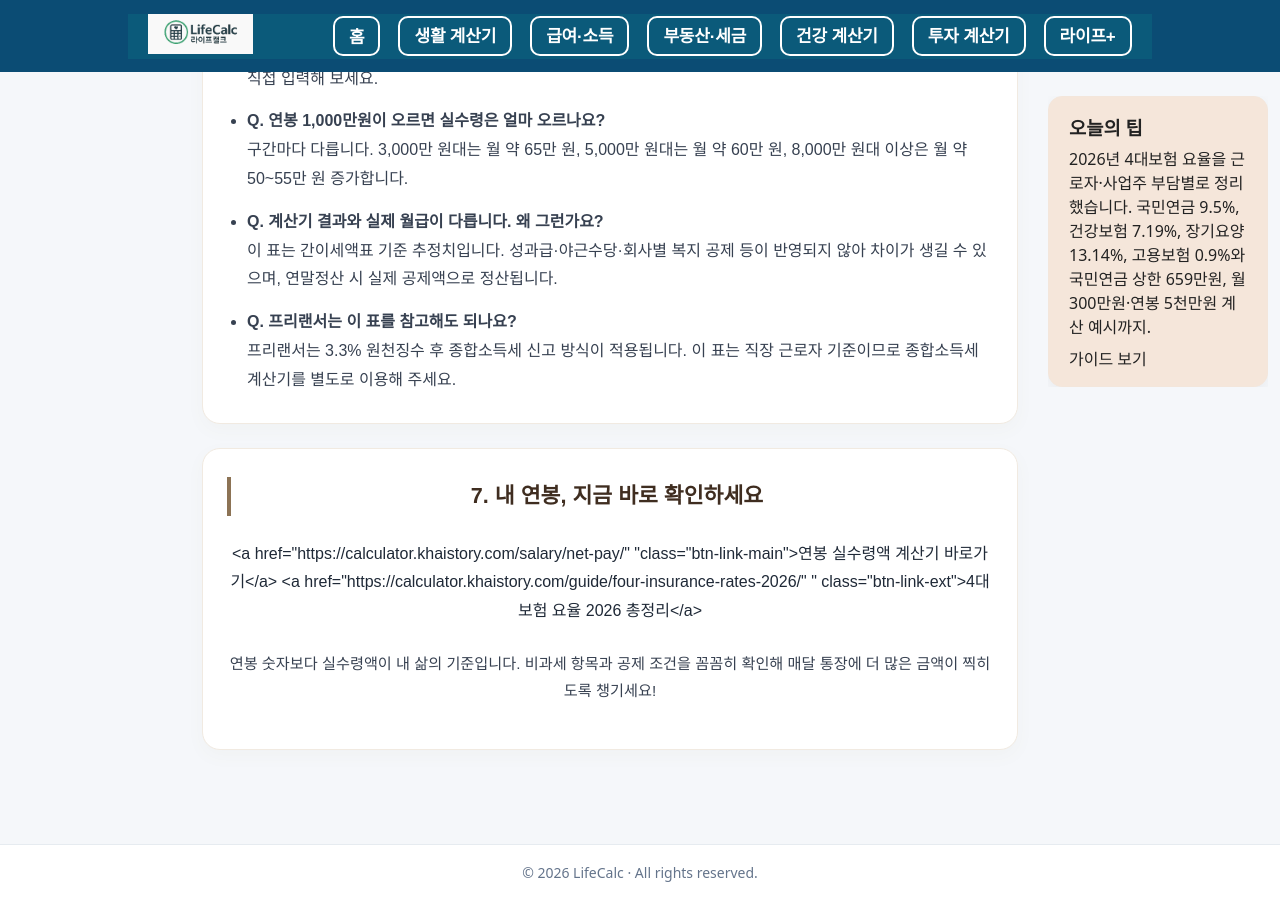
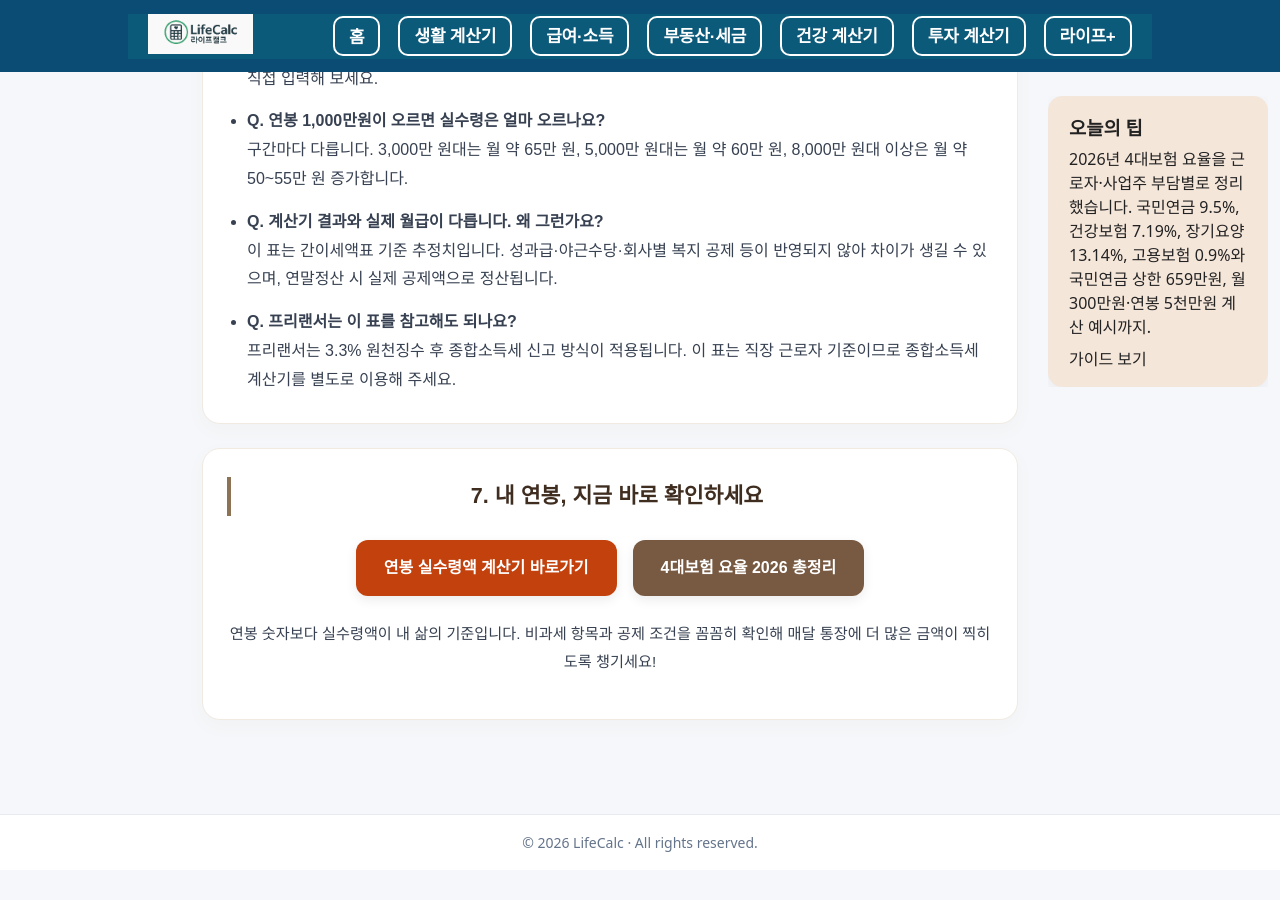
Before and after one commit to khai-lang/LifeCalc, a Jekyll site: the page built from _posts/guide/2026-06-25-salary-net-pay-2026.md, in a window 1280 px wide and 900 px high, scrolled down 3294 px. Built offline with Jekyll 4.4.1, drawn with Linux system fonts in a browser that asks for light colours; after the commit the page ends 4164 px from its top, so only the background shows below that.

Commit message:
Update 2026-06-25-salary-net-pay-2026.md

```diff
--- a/_posts/guide/2026-06-25-salary-net-pay-2026.md
+++ b/_posts/guide/2026-06-25-salary-net-pay-2026.md
@@ -168,8 +168,8 @@ categories: [guide]
   <div class="sal-content-card text-center">
     <h3>7. 내 연봉, 지금 바로 확인하세요</h3>
     <div class="button-group">
-      <a href="https://calculator.khaistory.com/salary/net-pay/" "class="btn-link-main">연봉 실수령액 계산기 바로가기</a>
-      <a href="https://calculator.khaistory.com/guide/four-insurance-rates-2026/" " class="btn-link-ext">4대보험 요율 2026 총정리</a>
+      <a href="https://calculator.khaistory.com/salary/net-pay/" class="btn-link-main">연봉 실수령액 계산기 바로가기</a>
+      <a href="https://calculator.khaistory.com/guide/four-insurance-rates-2026/" class="btn-link-ext">4대보험 요율 2026 총정리</a>
     </div>
     <p class="closing-text">연봉 숫자보다 실수령액이 내 삶의 기준입니다. 비과세 항목과 공제 조건을 꼼꼼히 확인해 매달 통장에 더 많은 금액이 찍히도록 챙기세요!</p>
   </div>
```
